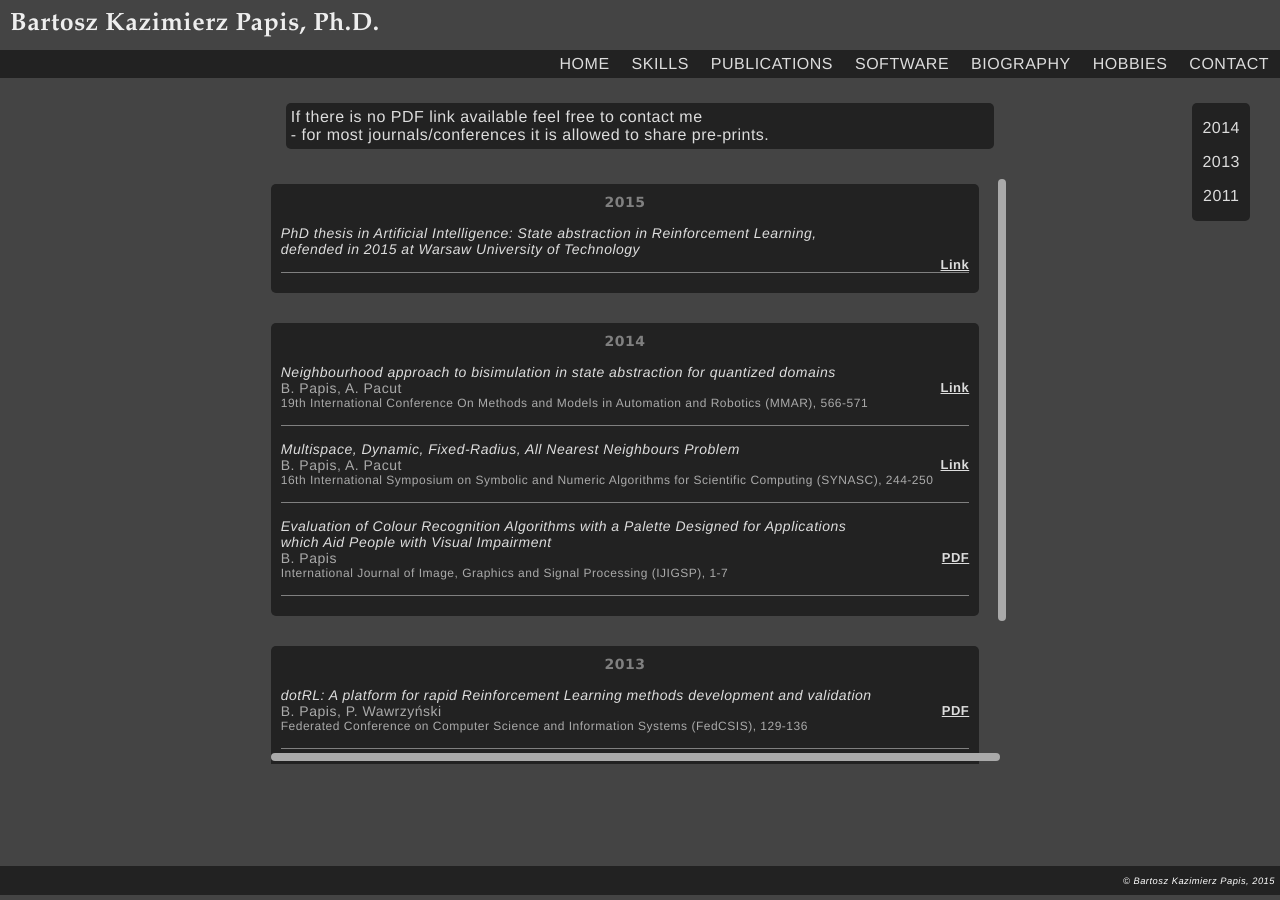
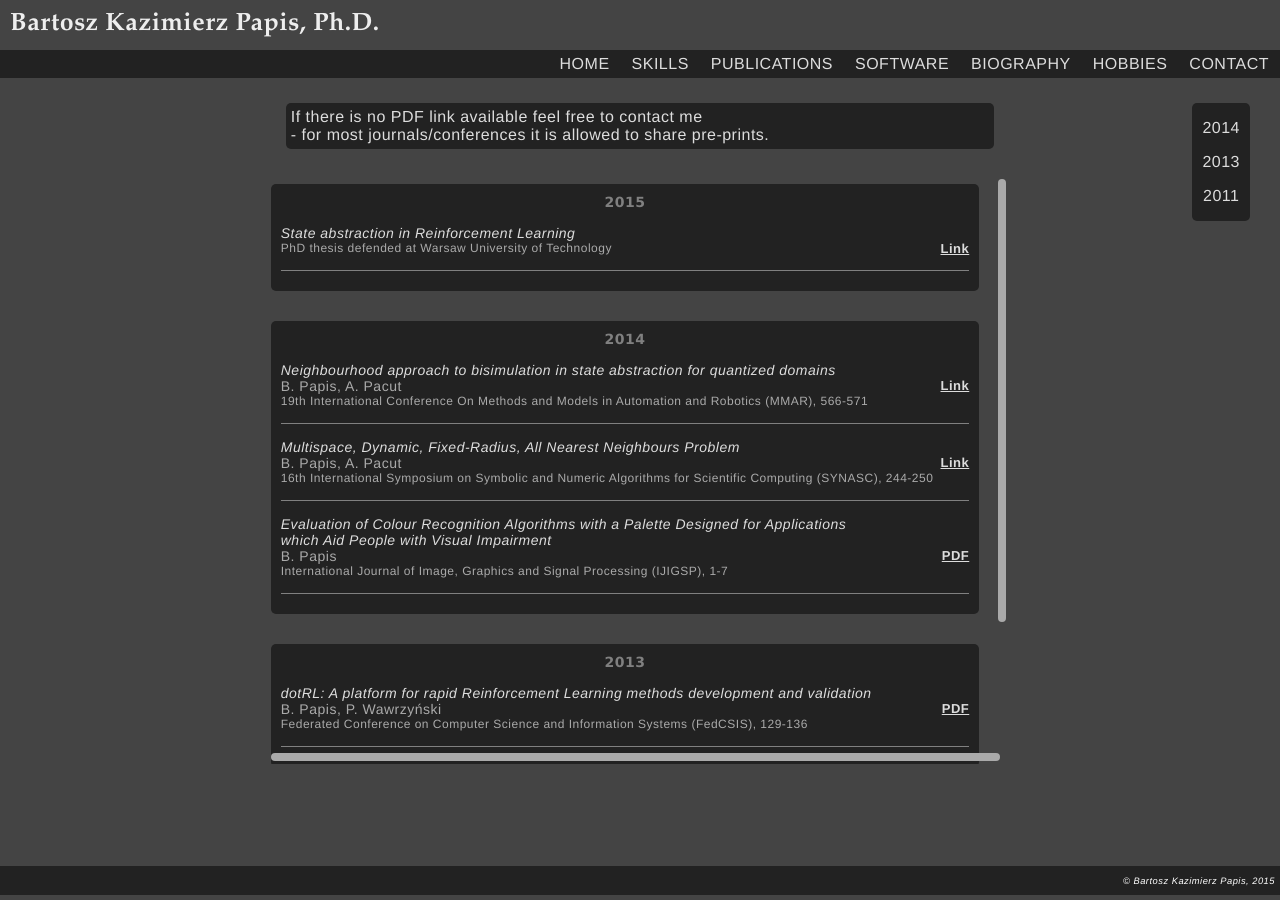
Before and after one commit to bartoszkp/bartoszkp.github.io, a Jekyll site: the page built from publications.html, in a window 1280 px wide. Built offline with Jekyll 4.4.1, drawn with Linux system fonts in a browser that asks for light colours.

Commit message:
Fixed PhD thesis in research

```diff
--- a/publications.html
+++ b/publications.html
@@ -14,7 +14,7 @@
 <div id="scroll-container" class="always-visible wrapper" style="padding-right: 40px; height: 65%;">
 <div id="2015" class="block center list wrapped-width">
   <p>2015</p>
-  {% include publication.html title="PhD thesis in Artificial Intelligence: <i>State abstraction in Reinforcement Learning</i>, <br /> defended in 2015 at Warsaw University of Technology" link="https://repo.pw.edu.pl/info/phd/WUT113e3e486cfe4a4f9971e1d0d5e4db00/State%2Babstraction%2Bin%2Breinforcement%2Blearning?r=affiliation&lang=en" %}
+  {% include publication.html title="State abstraction in Reinforcement Learning" where="PhD thesis defended at Warsaw University of Technology" link="https://repo.pw.edu.pl/info/phd/WUT113e3e486cfe4a4f9971e1d0d5e4db00/State%2Babstraction%2Bin%2Breinforcement%2Blearning?r=affiliation&lang=en" %}
 </div>
 <div id="2014" class="block center list wrapped-width">
   <p>2014</p>
```
